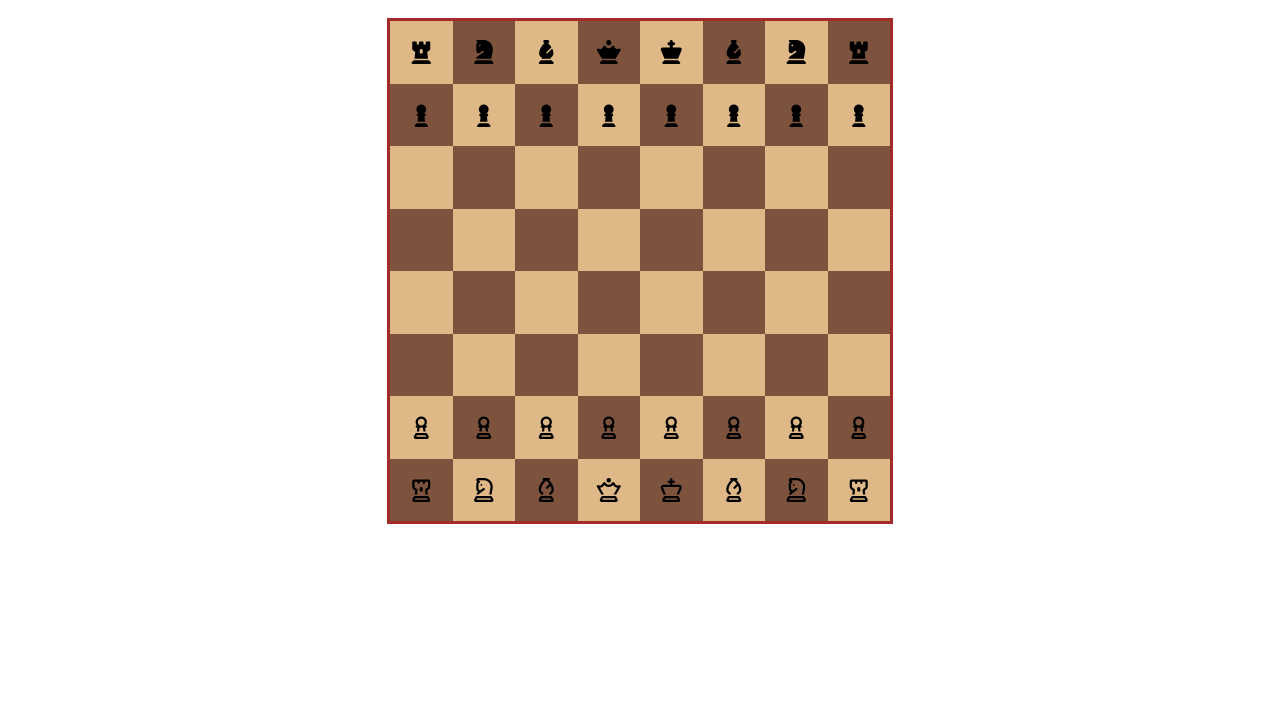
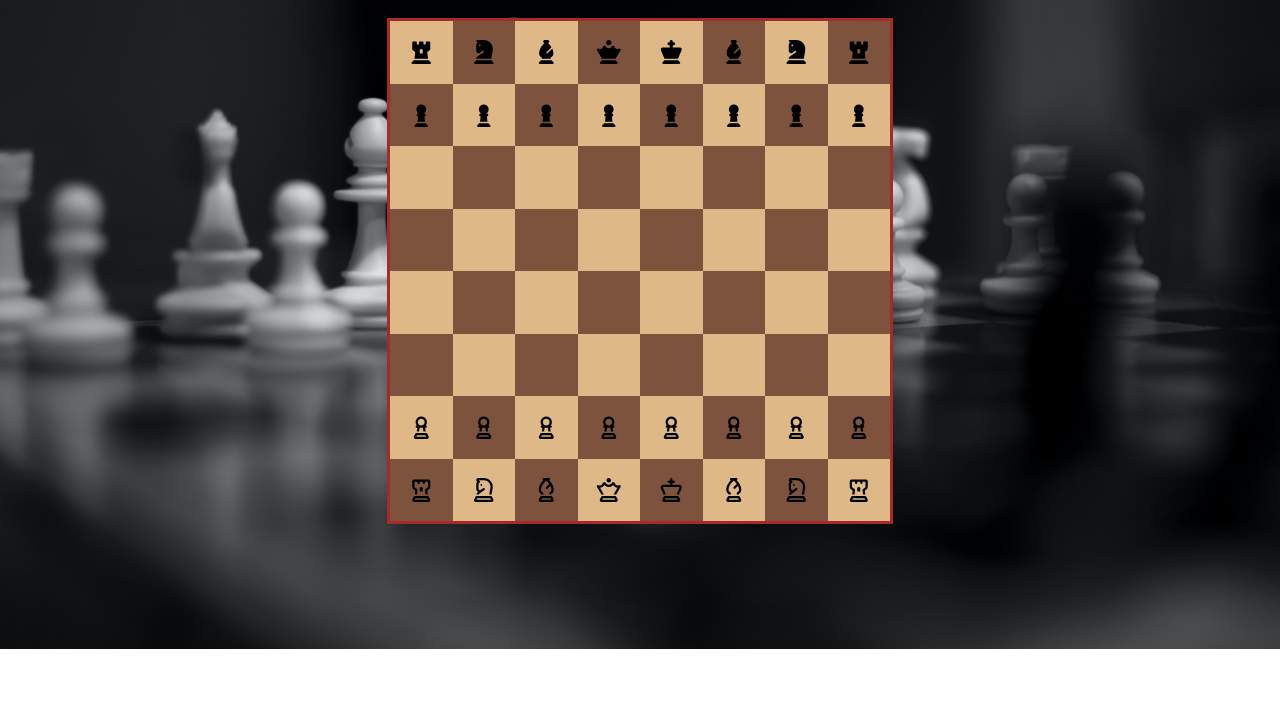
Before and after one commit to jamalrizki/test, a plain HTML site: page index.html in a window 1280 px wide. Shown: the part 87-800 px from the top of the page. Drawn offline with Linux system fonts and the light colour scheme; the site is published under a folder, as on GitHub Pages, so addresses that start at the root find nothing.

Commit message:
annoying

```diff
--- a/assets/css/styles.css
+++ b/assets/css/styles.css
@@ -1,6 +1,6 @@
 body {
     text-align: center;
-    background-image: url("/assets/images/d.jpg");
+    background-image: url("../../assets/images/d.jpg");
     background-repeat: no-repeat;
     background-size: cover;
     background-position: center;
```
